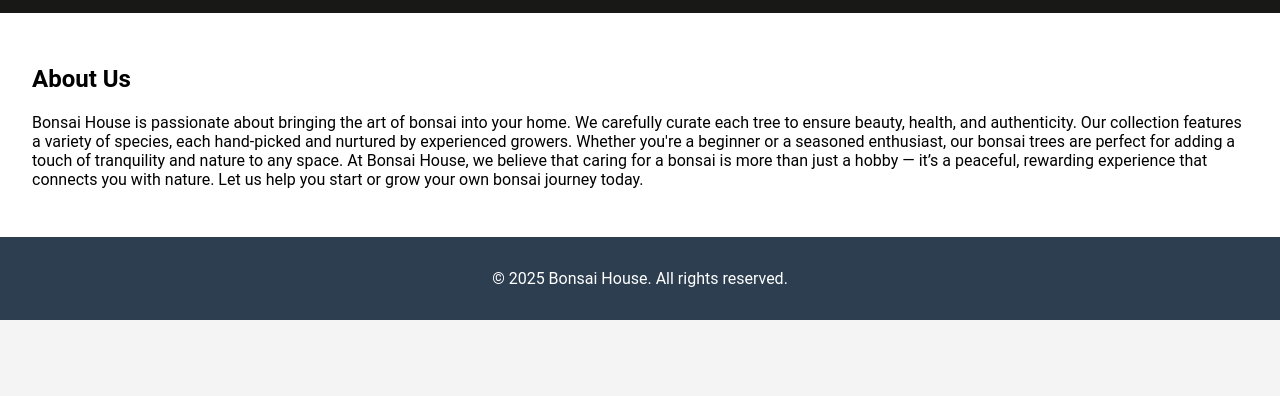
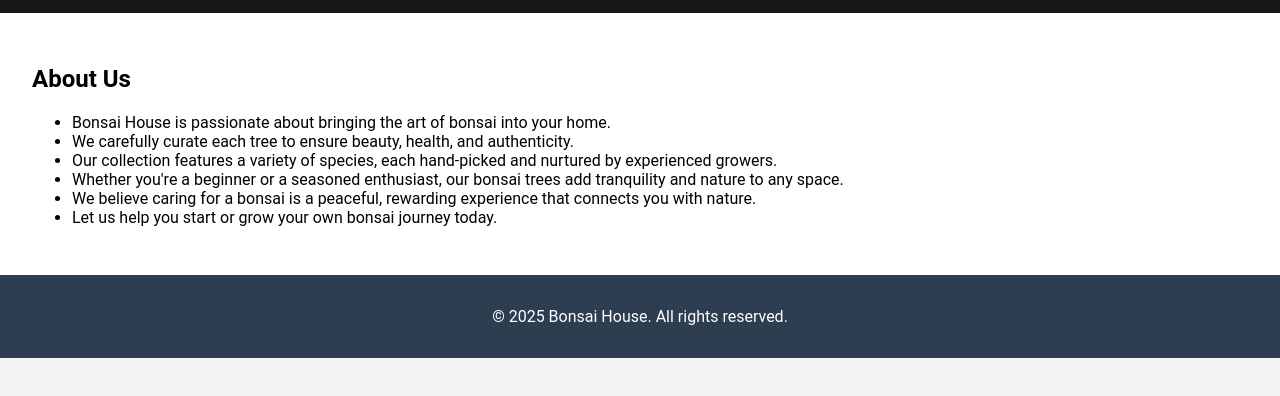
Before and after one commit to sanjaya03585/sanjaya03585.github.io, a plain HTML site: page about.html in a window 1280 px wide. Shown: the part 54-450 px from the top of the page. Drawn offline with Linux system fonts and the light colour scheme.

Commit message:
changed the about to ol list

```diff
--- a/about.html
+++ b/about.html
@@ -27,11 +27,18 @@
 
     <main>
         <section class="about-section">
+            <!--unordered list of about-->
             <h1>About Us</h1>
-            <p>Bonsai House is passionate about bringing the art of bonsai into your home. We carefully curate each tree to ensure beauty, health, and authenticity. Our collection features a variety of species, each hand-picked and nurtured by experienced growers. Whether you're a beginner or a seasoned enthusiast, our bonsai trees are perfect for adding a touch of tranquility and nature to any space. At Bonsai House, we believe that caring for a bonsai is more than just a hobby — it’s a peaceful, rewarding experience that connects you with nature. Let us help you start or grow your own bonsai journey today.</p>
+            <ul>
+                <li>Bonsai House is passionate about bringing the art of bonsai into your home.</li>
+                <li>We carefully curate each tree to ensure beauty, health, and authenticity.</li>
+                <li>Our collection features a variety of species, each hand-picked and nurtured by experienced growers.</li>
+                <li>Whether you're a beginner or a seasoned enthusiast, our bonsai trees add tranquility and nature to any space.</li>
+                <li>We believe caring for a bonsai is a peaceful, rewarding experience that connects you with nature.</li>
+                <li>Let us help you start or grow your own bonsai journey today.</li>
+            </ul>
         </section>
     </main>
-
     <!-- Footer section containing copyright -->
     <footer class="flex-container-footer">
         <p>&copy; 2025 Bonsai House. All rights reserved.</p>
```
